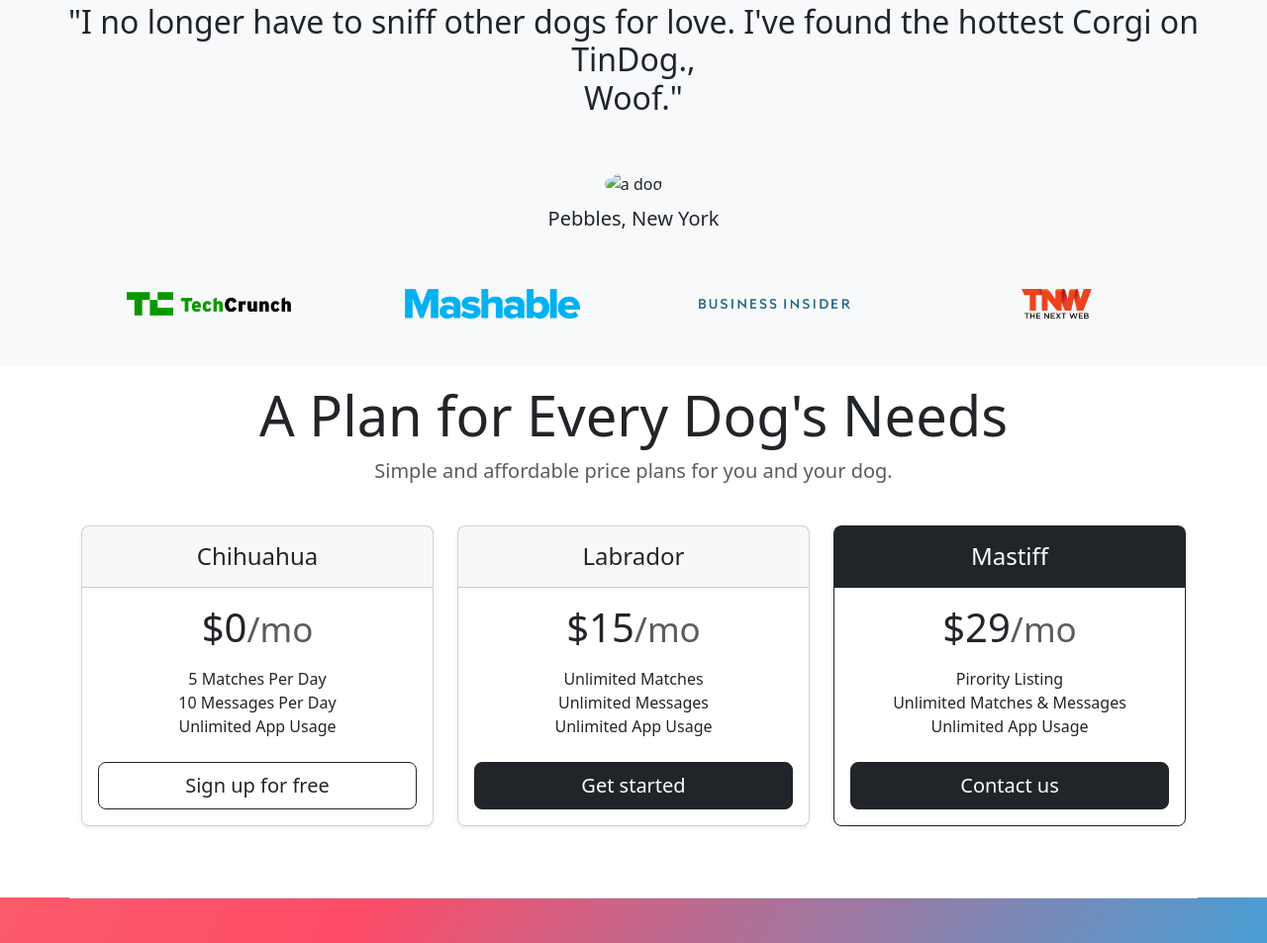
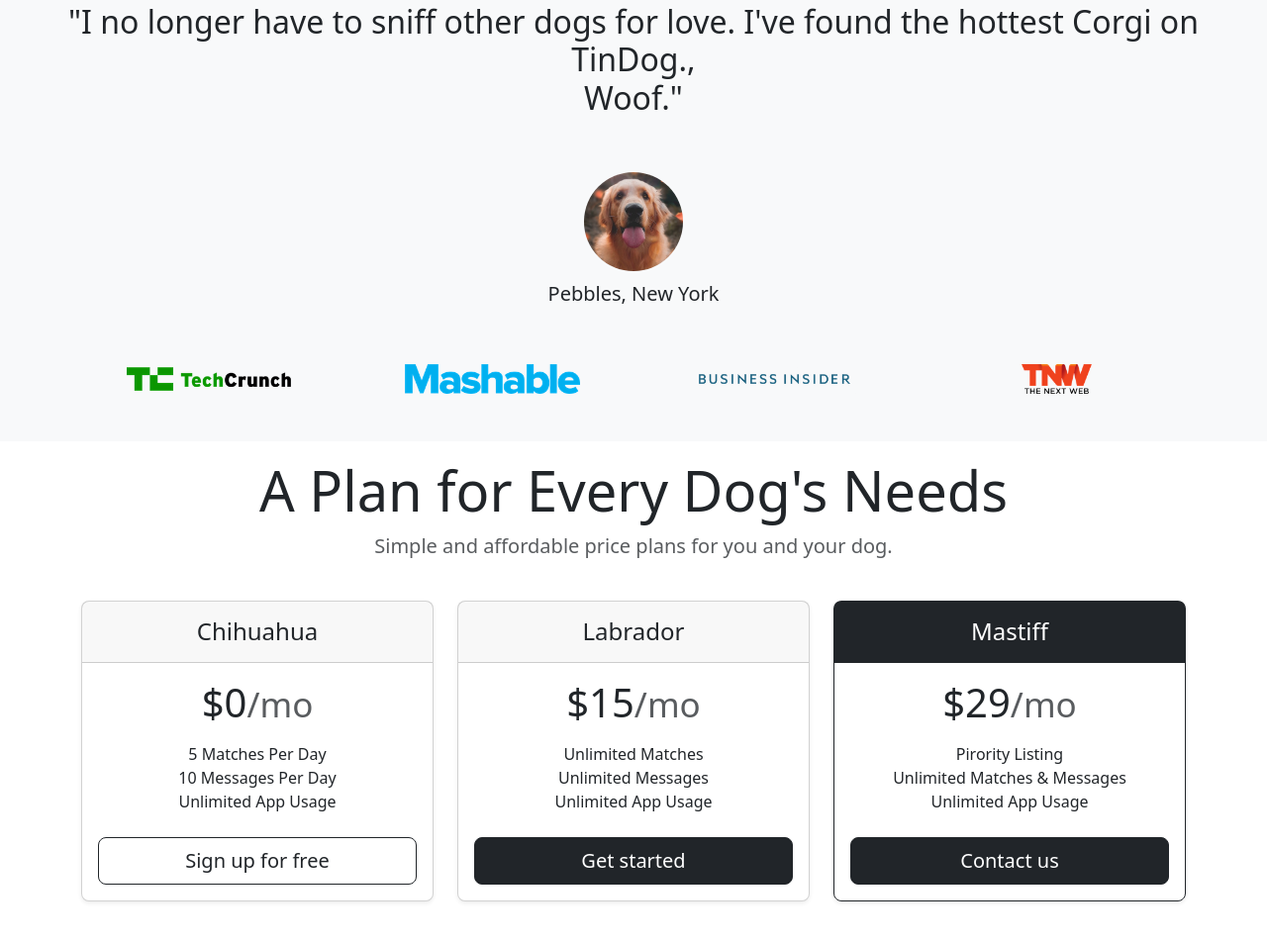
Before and after one commit to mnder3ii/project3, a plain HTML site: page index.html in a window 1280 px wide. Shown: the part 1124-2077 px from the top of the page at 99% size. Drawn offline with nearby package versions, Linux system fonts and the light colour scheme; files that its build step writes are made by us from their sources.

Commit message:
Update index.html

```diff
--- a/index.html
+++ b/index.html
@@ -101,7 +101,7 @@
       <h2>
         "I no longer have to sniff other dogs for love. I've found the hottest Corgi on TinDog.,<br> Woof."
       </h2>
-      <img class="rounded-circle profile-img mt-5" src="./images/dog-img.jpg" alt="a dog">
+      <img class="rounded-circle profile-img mt-5" src="./dog-img.jpg" alt="a dog">
       <p style="margin-top: 10px;" class="col-lg-8 mx-auto lead my-2 ">
         Pebbles, New York</p>
 
```
